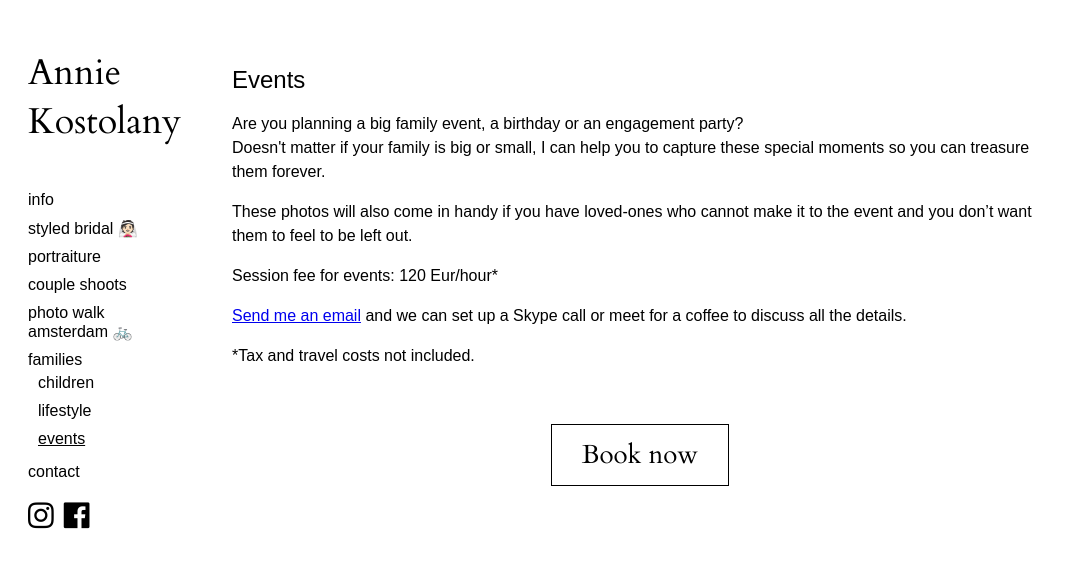
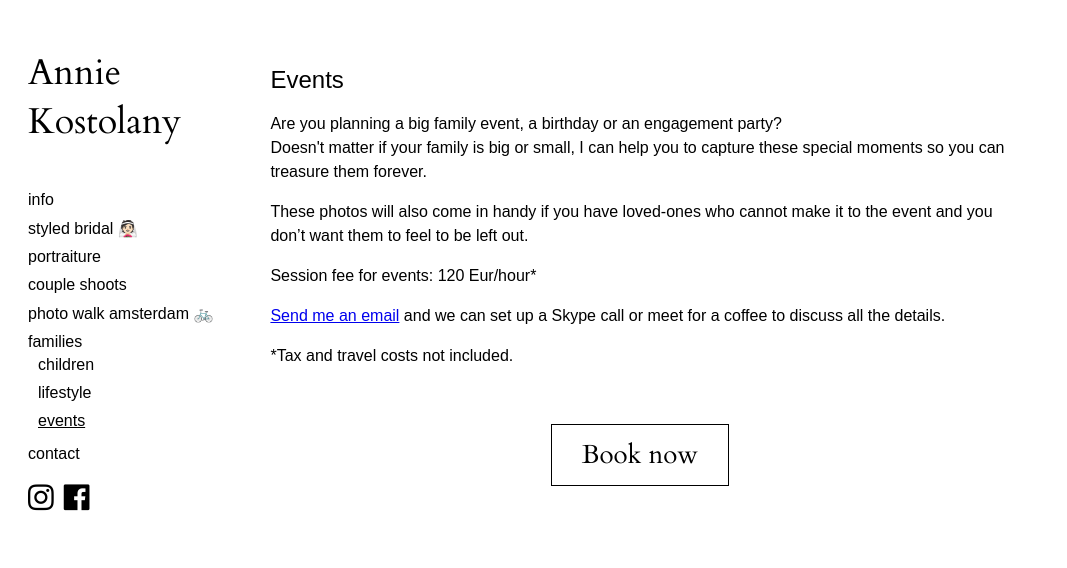
Before and after one commit to 3n1k0/anniekostolany.com, a React app: page /events in a window 1280 px wide. Shown: the top 568 px of the page, without its empty margins (0-1067 px from the left). Built offline with nearby package versions, Linux system fonts and the light colour scheme.

Commit message:
update layout width

```diff
--- a/src/components/ApplicationShell/DesktopSidebar/style.scss
+++ b/src/components/ApplicationShell/DesktopSidebar/style.scss
@@ -1,5 +1,5 @@
 .scroller {
-	width: 15%;
+	width: 18%;
 
 	h1 {
 		color: #000000;
--- a/src/components/ApplicationShell/style.scss
+++ b/src/components/ApplicationShell/style.scss
@@ -1,7 +1,7 @@
 .pages {
 	will-change: filter;
-	width: 70%;
-	padding-right: 15%;
+	width: 64%;
+	padding-right: 18%;
 	position: absolute;
 	right: 0;
 
--- a/src/components/pages/PhotoWalkAmsterdam.jsx
+++ b/src/components/pages/PhotoWalkAmsterdam.jsx
@@ -4,10 +4,9 @@ import BookNowButton from '../BookNowButton';
 
 export default () => (
 	<Page>
-	<h2> Photo walk Amsterdam & Haarlem </h2>
-	<p> For most European people Amsterdam is the city of freedom. But besides that, it is utterly romantic too. As soon as you walk through the narrow streets and cross the canals on one of the million charming bridges you will immediately know what I mean.
-		It is one of my favourite places on Earth. There is an other place too, less known but just as spectacular: Haarlem. This little town is exactly like a mini-Amsterdam but the reason I like is because it's not as crowded as the center of Amsterdam so it's easier to get the perfect photos here.
-		Whatever city you prefer, leave the selfie stick home for now and book a photo session now! Contact me for further details and availability. </p>
+		<h2> Photo walk Amsterdam & Haarlem </h2>
+		<p> For most European people Amsterdam is the city of freedom. But besides that, it is utterly romantic too. As soon as you walk through the narrow streets and cross the canals on one of the million charming bridges you will immediately know what I mean. It is one of my favourite places on Earth. There is an other place too, less known but just as spectacular: Haarlem. This little town is exactly like a mini-Amsterdam but the reason I like is because it's not as crowded as the center of Amsterdam so it's easier to get the perfect photos here.
+		Whatever city you prefer, leave the selfie stick home for now and book a photo session now! Contact me for further details and availability.</p>
 
 		<Photo file="photo_walk_amsterdam/1.jpg"/>
 		<Photo file="photo_walk_amsterdam/2.jpg"/>
@@ -15,9 +14,9 @@ export default () => (
 		<Photo file="photo_walk_amsterdam/3.jpg"/>
 		<Photo file="photo_walk_amsterdam/4.jpg"/>
 		<Photo file="photo_walk_amsterdam/88.jpg"/>
-		<Photo file="photo_walk_amsterdam/6.jpg"/>
 		<Photo file="photo_walk_amsterdam/8.jpg"/>
-	<p> I cannot imagine a more romantic background for either couple shoots or simple portrait sessions.
+
+		<p>I cannot imagine a more romantic background for either couple shoots or simple portrait sessions.
 		If you feel like windmills, bridges, canals and flowers are something you'd like to see on your photos, message me by clicking the button below.</p>
 		<BookNowButton />
 	</Page>
```
